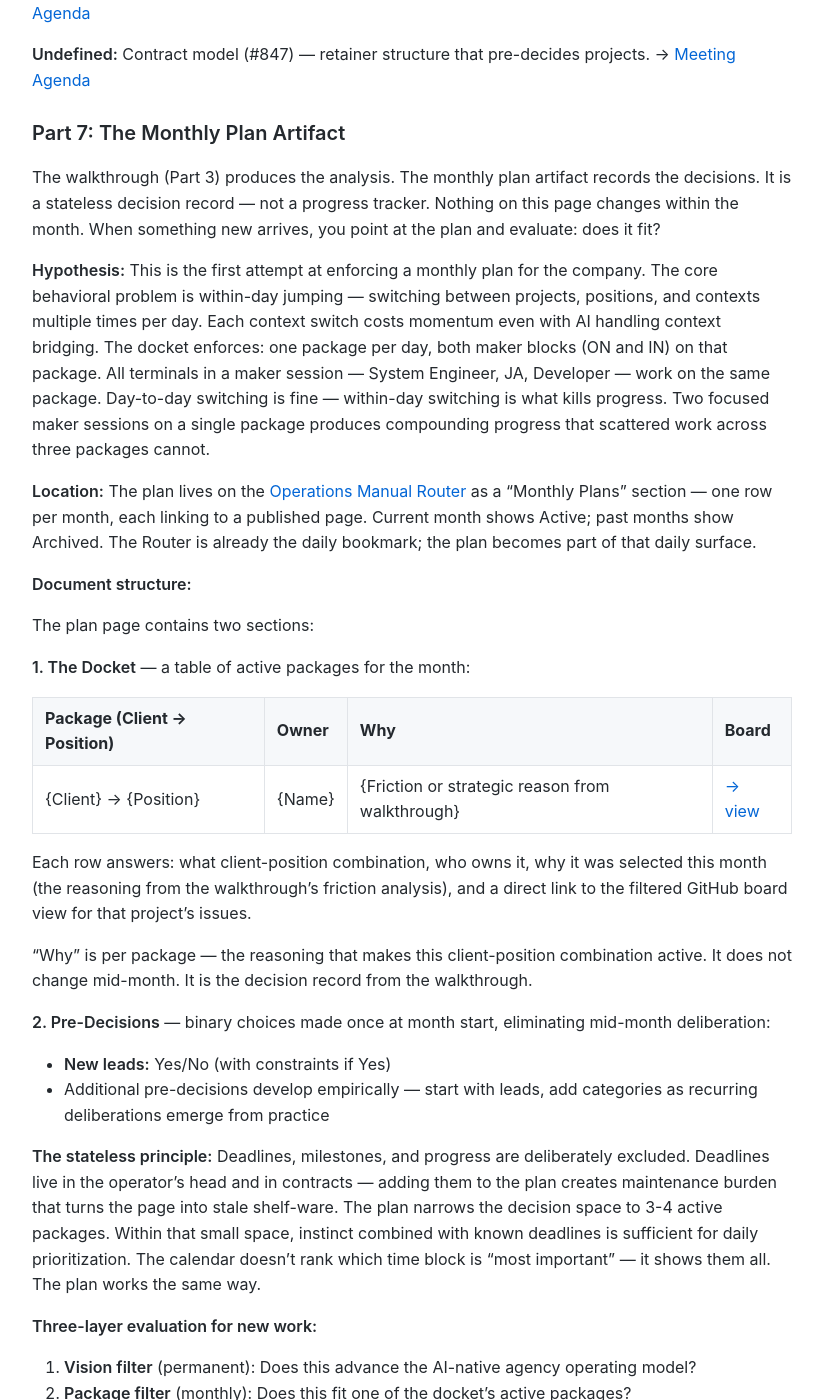
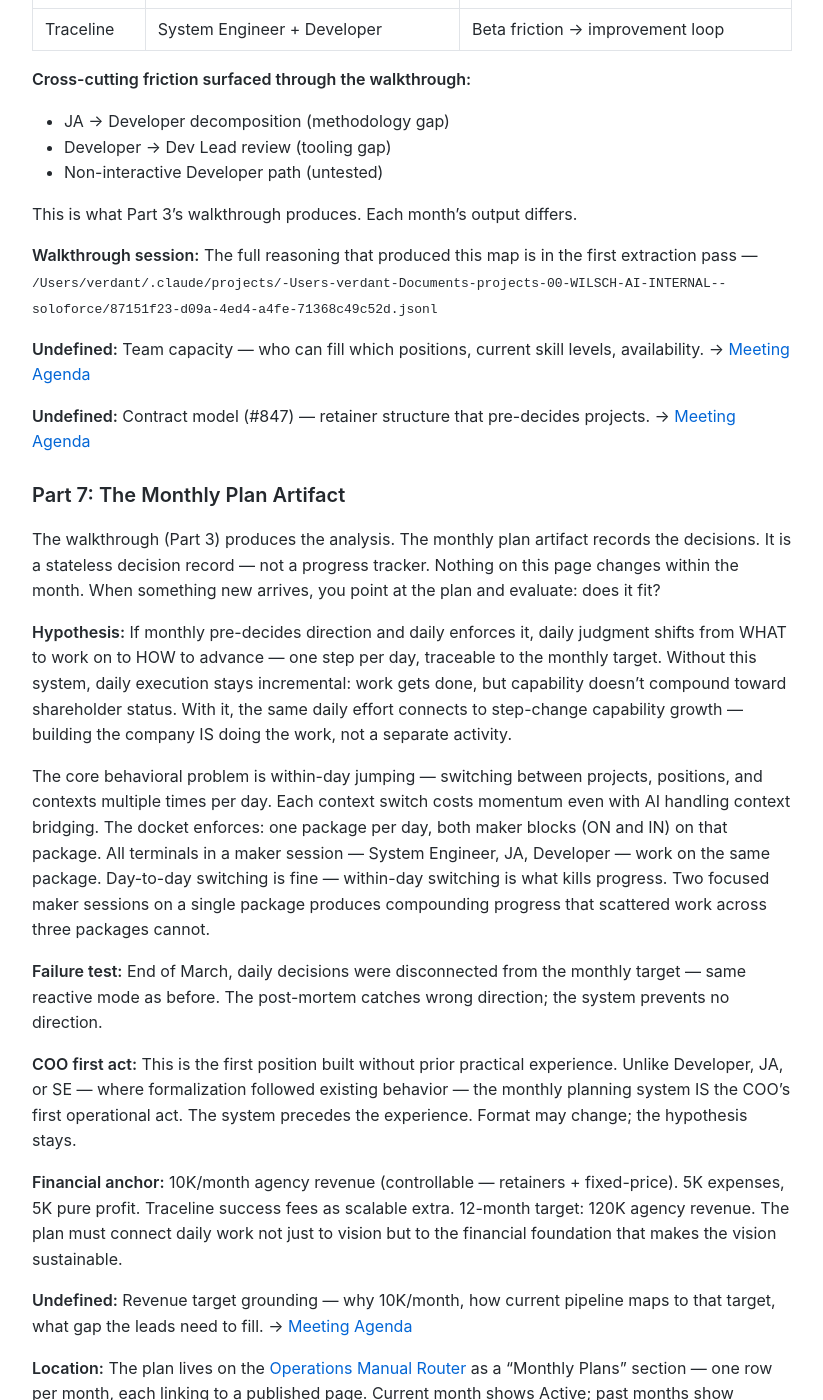
Before and after one commit to MariusWilsch/public-wilsch-ai-pages, a Jekyll site: the page built from project/soloforce/monthly-planning-system-design.md, in a window 1280 px wide and 1400 px high, scrolled down 5205 px. Shown: the whole window, without its empty margins (228-1051 px from the left). Built offline with Jekyll 4.4.1, drawn with Linux system fonts in a browser that asks for light colours; our own code applies the rules of GitHub Pages for plain Markdown files; some of the changed text lies outside the part shown.

Commit message:
Sync from hippocampus 2026-02-22

```diff
--- a/project/soloforce/monthly-planning-system-design.md
+++ b/project/soloforce/monthly-planning-system-design.md
@@ -104,7 +104,17 @@ The monthly plan is strategy. The Shutdown Ritual is the enforcement mechanism
 
 Without this connection, the monthly plan is a document. With it, every evening forces a check against the plan.
 
-The Shutdown Ritual's integration with the monthly plan is the plan page itself — the docket table provides the package filter, and project deadlines (carried instinctively, not on the plan) provide the urgency signal for which package gets tomorrow's maker blocks. The ritual question shifts from "which 3 issues?" to "which 3 issues from my active packages?" The meaning connection — seeing the "why" per package nightly — reinforces the link between daily work and the company vision. Mechanical details (progress view, procedural changes) will be evaluated empirically after the first month's run.
+**Ritual redesign:** The ritual operates on two tracks — proactive and reactive — at the package level, not the issue level.
+
+**Proactive track (package selection):** Open the monthly plan → select tomorrow's package from the docket. One package gets both maker blocks. The "why" column reinforces the meaning connection nightly: this daily work → this package → this position → the vision.
+
+**Reactive track (fire scan):** Scan across all client labels for urgent items — SLA violations, blockers, client fires. Fires live outside the package system. They are interrupts handled in manager time, not planned maker work. The physical book gets: tomorrow's package + any burning issues within it.
+
+**External forcing functions drive urgency within the package.** Each project has a meeting cadence that creates deadline pressure without adding dates to the stateless plan: Archibus (weekly all-hands), UWI (daily sync), AVO/Rekers (biweekly meetings), SLA projects (reactive triage). The plan narrows the space; the forcing function provides urgency within that space. Together, the ritual selection becomes obvious. See [Stakes Visibility: A Forcing Function for Task Prioritization](https://mariuswilsch.github.io/public-wilsch-ai-pages/global/stakes-visibility-forcing-function) for the underlying framework.
+
+**Undefined:** Fire handling policy — when does a fire justify breaking into maker time vs waiting for manager time? Deferred to empirical (first month's run). → [Meeting Agenda](monthly-planning-system-meeting-agenda)
+
+**Undefined:** Forcing function integration — how the [stakes visibility framework](https://mariuswilsch.github.io/public-wilsch-ai-pages/global/stakes-visibility-forcing-function) maps to the per-package meeting cadences and influences nightly package selection. → [Meeting Agenda](monthly-planning-system-meeting-agenda)
 
 ### Part 5: Position Progress & the Router
 
@@ -148,7 +158,17 @@ This is what Part 3's walkthrough produces. Each month's output differs.
 
 The walkthrough (Part 3) produces the analysis. The monthly plan artifact records the decisions. It is a stateless decision record — not a progress tracker. Nothing on this page changes within the month. When something new arrives, you point at the plan and evaluate: does it fit?
 
-**Hypothesis:** This is the first attempt at enforcing a monthly plan for the company. The core behavioral problem is within-day jumping — switching between projects, positions, and contexts multiple times per day. Each context switch costs momentum even with AI handling context bridging. The docket enforces: one package per day, both maker blocks (ON and IN) on that package. All terminals in a maker session — System Engineer, JA, Developer — work on the same package. Day-to-day switching is fine — within-day switching is what kills progress. Two focused maker sessions on a single package produces compounding progress that scattered work across three packages cannot.
+**Hypothesis:** If monthly pre-decides direction and daily enforces it, daily judgment shifts from WHAT to work on to HOW to advance — one step per day, traceable to the monthly target. Without this system, daily execution stays incremental: work gets done, but capability doesn't compound toward shareholder status. With it, the same daily effort connects to step-change capability growth — building the company IS doing the work, not a separate activity.
+
+The core behavioral problem is within-day jumping — switching between projects, positions, and contexts multiple times per day. Each context switch costs momentum even with AI handling context bridging. The docket enforces: one package per day, both maker blocks (ON and IN) on that package. All terminals in a maker session — System Engineer, JA, Developer — work on the same package. Day-to-day switching is fine — within-day switching is what kills progress. Two focused maker sessions on a single package produces compounding progress that scattered work across three packages cannot.
+
+**Failure test:** End of March, daily decisions were disconnected from the monthly target — same reactive mode as before. The post-mortem catches wrong direction; the system prevents no direction.
+
+**COO first act:** This is the first position built without prior practical experience. Unlike Developer, JA, or SE — where formalization followed existing behavior — the monthly planning system IS the COO's first operational act. The system precedes the experience. Format may change; the hypothesis stays.
+
+**Financial anchor:** 10K/month agency revenue (controllable — retainers + fixed-price). 5K expenses, 5K pure profit. Traceline success fees as scalable extra. 12-month target: 120K agency revenue. The plan must connect daily work not just to vision but to the financial foundation that makes the vision sustainable.
+
+**Undefined:** Revenue target grounding — why 10K/month, how current pipeline maps to that target, what gap the leads need to fill. → [Meeting Agenda](monthly-planning-system-meeting-agenda)
 
 **Location:** The plan lives on the [Operations Manual Router](https://mariuswilsch.github.io/public-wilsch-ai-pages/global/operations-manual-router) as a "Monthly Plans" section — one row per month, each linking to a published page. Current month shows Active; past months show Archived. The Router is already the daily bookmark; the plan becomes part of that daily surface.
 
@@ -183,6 +203,16 @@ All three must pass. This is the equivalent of the calendar's time-box evaluatio
 
 **Not on the docket = not this month.** No separate "parked" section. Packages either appear on the docket or they don't. If they return, they appear on next month's docket.
 
+**3. Leads** — active sales pipeline items with contract model targets:
+
+| Lead | Contract Target |
+|------|----------------|
+| {Lead name} | Retainer / Fixed-price / TBD |
+
+Leads are not packages — they don't have positions or owners yet. The only plan-level decision for a lead is which contract model to target. Conversion actions and next steps live in the sales pipeline document, not the monthly plan. When a lead converts, it becomes a docket package in the same or next month's plan.
+
+**Undefined:** Sales pipeline document — revive from [2025 Sales Pipeline GSheet](https://docs.google.com/spreadsheets/d/1zFrb-2B9KufHqOT0fafJoZbNenLNivgN4eYeE5DRMoQ/edit?usp=sharing), link from Router. Manages lead conversion tracking separately from the stateless monthly plan. → [Meeting Agenda](monthly-planning-system-meeting-agenda)
+
 **Undefined:** Month-end evaluation methodology — how to assess whether the month's packages achieved their intended friction reduction. Deferred until after the first month's empirical run (March 2026). → [Meeting Agenda](monthly-planning-system-meeting-agenda)
 
 **Undefined:** Walkthrough-to-docket selection framework — the decision mechanism for how the walkthrough's full package landscape gets cut down to the active docket. Currently a judgment call; may need criteria after the first formal walkthrough. → [Meeting Agenda](monthly-planning-system-meeting-agenda)
@@ -205,3 +235,9 @@ All three must pass. This is the equivalent of the calendar's time-box evaluatio
   - [#847 Contract Strategy](https://github.com/DaveX2001/deliverable-tracking/issues/847)
 - **Session:** `/Users/verdant/.claude/projects/-Users-verdant-Documents-projects-00-WILSCH-AI-INTERNAL--soloforce/87151f23-d09a-4ed4-a4fe-71368c49c52d.jsonl`
 - **Session:** `/Users/verdant/.claude/projects/-Users-verdant-Documents-projects-00-WILSCH-AI-INTERNAL--soloforce/af0f8b80-edc4-4aaa-8b99-b107cf4b48a9.jsonl` (extraction pass 2 — plan artifact format, stateless principle, pre-decisions, evaluation stack)
+- **Session:** `/Users/verdant/.claude/projects/-Users-verdant-Documents-projects-00-WILSCH-AI-INTERNAL--soloforce/2f8d924c-21df-4bb1-b1cb-46f2b645b257.jsonl` (extraction pass 3 — hypothesis, March walkthrough, shutdown ritual redesign, revenue model, forcing functions)
+- **Fireflies:** https://app.fireflies.ai/view/xkn-ucts-pps::01KJ1YM415CRH4KJG7QKX2RHJV (revenue reasoning conversation)
+- **Data Artifacts:**
+  - [Stakes Visibility: Forcing Function](https://mariuswilsch.github.io/public-wilsch-ai-pages/global/stakes-visibility-forcing-function)
+  - [2025 Sales Pipeline](https://docs.google.com/spreadsheets/d/1zFrb-2B9KufHqOT0fafJoZbNenLNivgN4eYeE5DRMoQ/edit?usp=sharing)
+  - [Contract Strategy Design](~/.claude/hippocampus/project/soloforce/contract-strategy-retainer-model-design.md)
```
